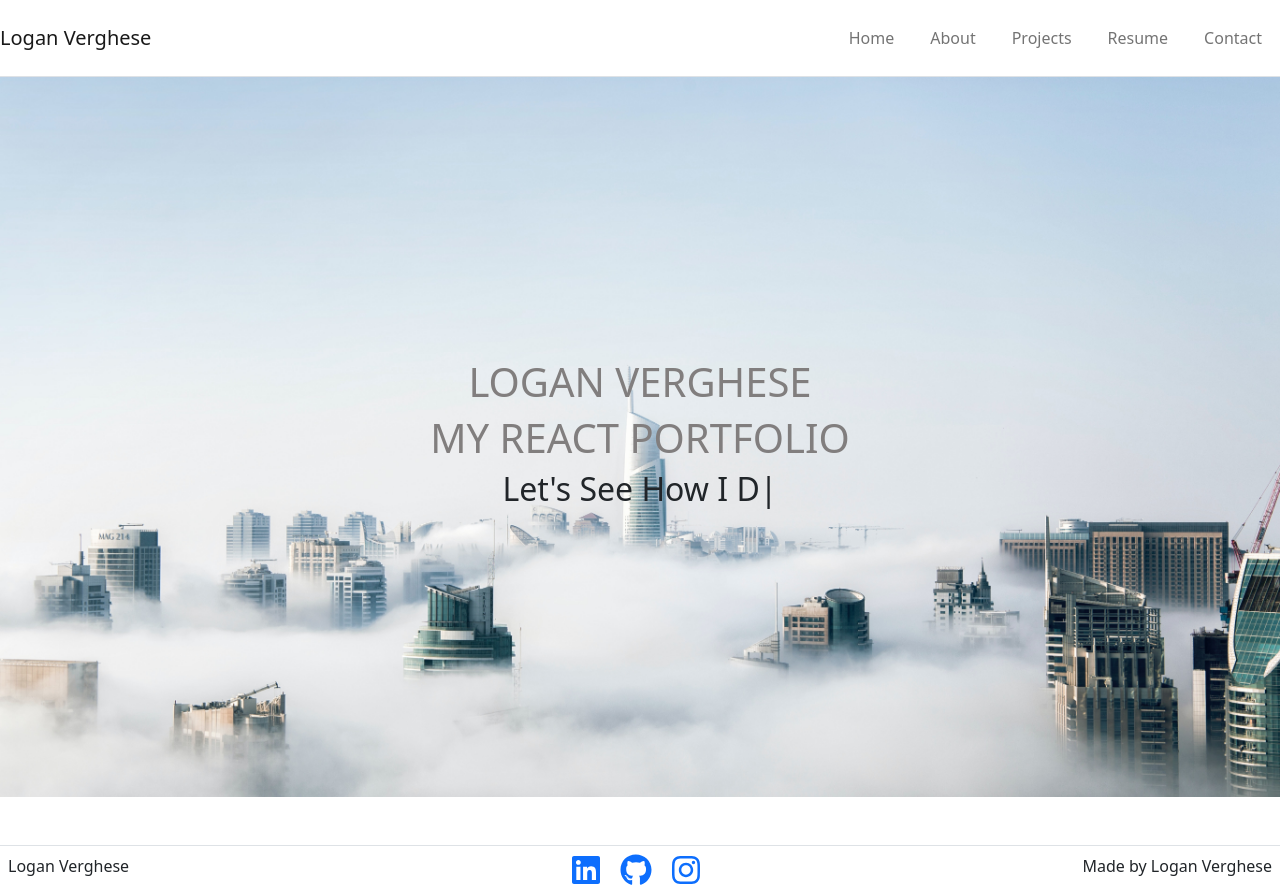
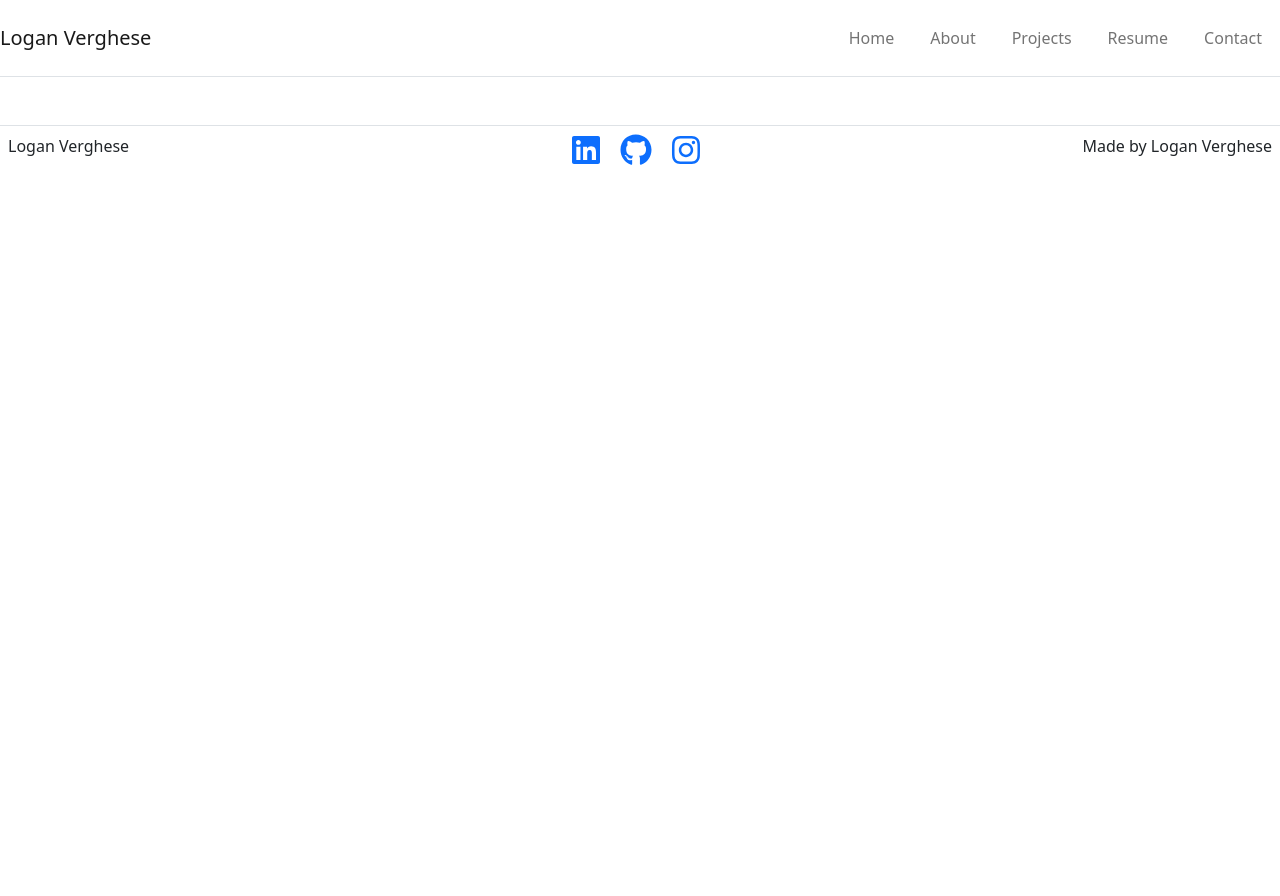
Before and after one commit to lverghese/react-portfoliolv, a React (Create React App) app: page / in a window 1280 px wide. After the commit the page ends 800 px from the top, so only its background shows below. Built offline with nearby package versions, Linux system fonts and the light colour scheme.

Commit message:
test homepage render

```diff
--- a/src/App.js
+++ b/src/App.js
@@ -74,7 +74,7 @@ class App extends React.Component {
                 </NavbarCollapse>
             </Navbar>
             <Switch>
-            <Route path="/" exact render={() => <Home title={this.state.home.title} subTitle={this.state.home.subTitle} text={this.state.home.text} />}  />
+            <Route path="/react-portfoliolv" exact render={() => <Home title={this.state.home.title} subTitle={this.state.home.subTitle} text={this.state.home.text} />}  />
             <Route path="/about" exact render={() => <About title={this.state.about.title}  />}  />
             <Route path="/contact" exact render={() => <Contact title={this.state.contact.title}  />}  />
             <Route path="/project" exact render={() => <Project title={this.state.project.title} />}  />
```
